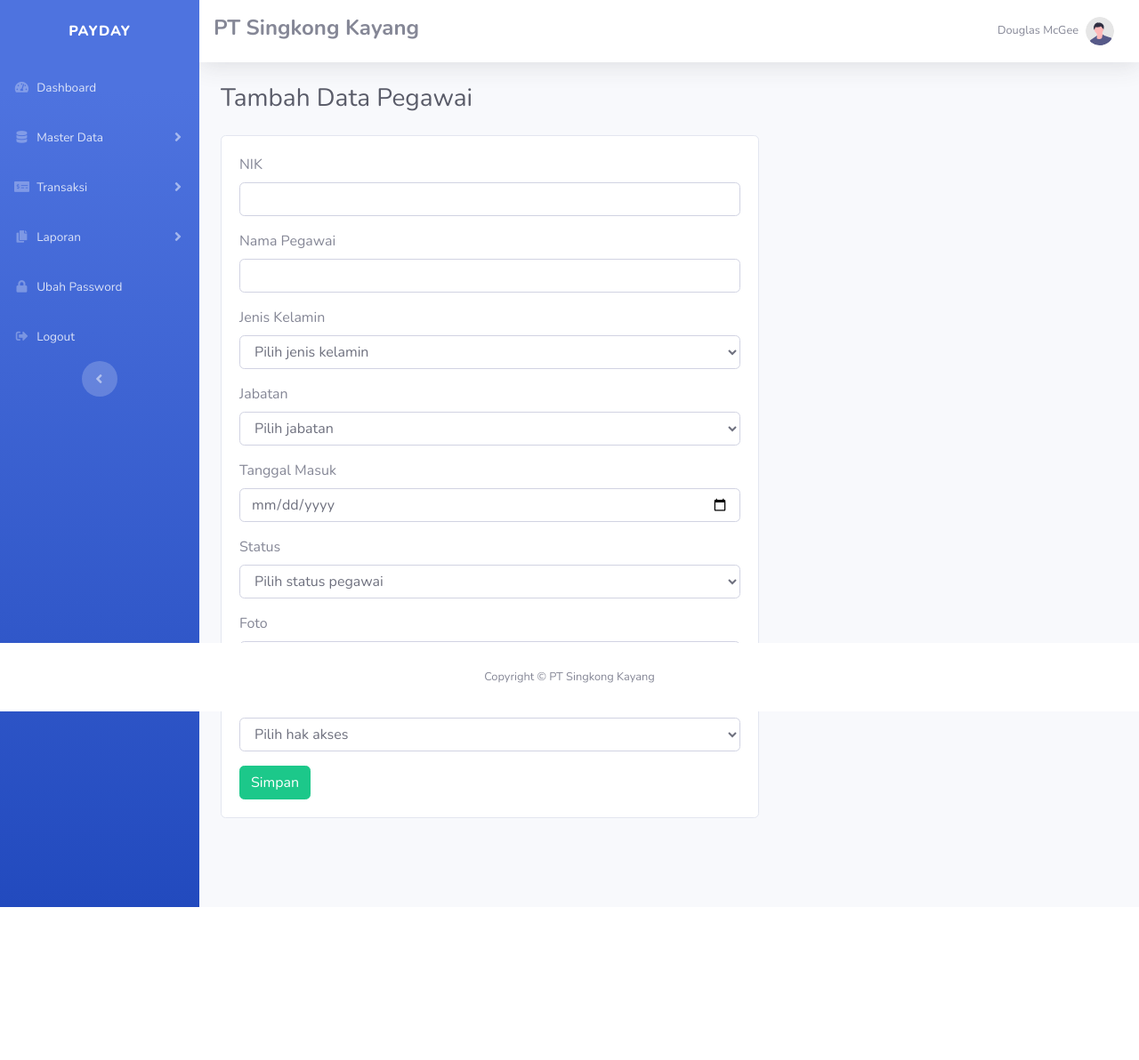
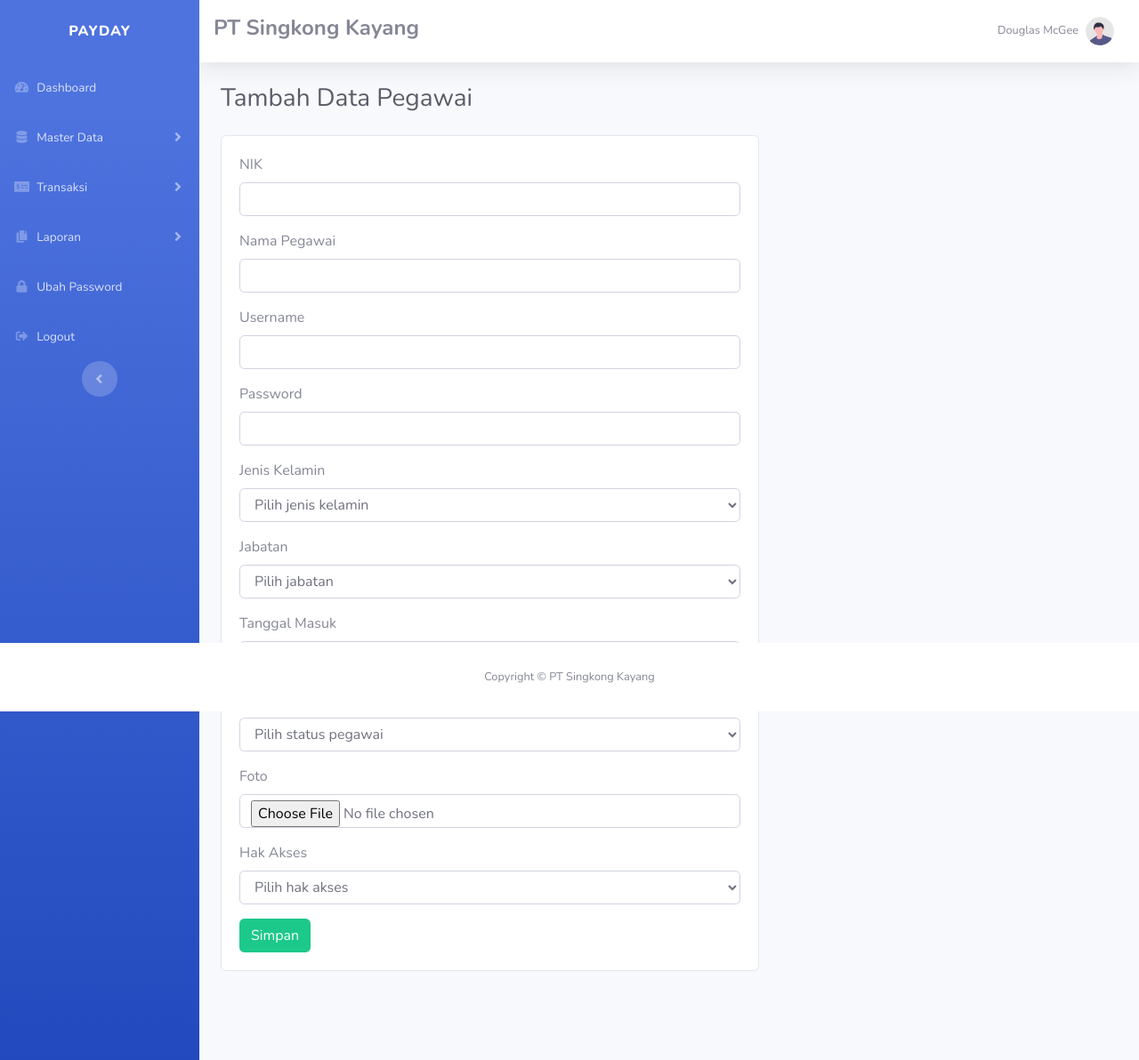
Before and after one commit to bancarafarros/payday, a CodeIgniter app: page /database/index.php/admin/datapegawai/createPegawai in a window 1280 px wide. Shown: the whole page at 89% size. Before the commit the page ends 1020 px from the top, so only its background shows below. Run offline with CodeIgniter, Linux system fonts and the light colour scheme; data that the repository does not hold is empty.

Commit message:
tambah kolom username + password create pegawai

```diff
--- a/application/controllers/admin/DataPegawai.php
+++ b/application/controllers/admin/DataPegawai.php
@@ -47,6 +47,8 @@ class DataPegawai extends CI_Controller
         } else {
             $nik = $this->input->post('nik');
             $nama_pegawai = $this->input->post('nama_pegawai');
+            $username = $this->input->post('username');
+            $password = sha1($this->input->post('password'));
             $jenis_kelamin = $this->input->post('jenis_kelamin');
             $jabatan = $this->input->post('jabatan');
             $tanggal_masuk = $this->input->post('tanggal_masuk');
@@ -72,6 +74,8 @@ class DataPegawai extends CI_Controller
                 'nik' => $nik,
                 'nama_pegawai' => $nama_pegawai,
                 'jenis_kelamin' => $jenis_kelamin,
+                'username' => $username,
+                'password' => $password,
                 'jabatan' => $jabatan,
                 'tanggal_masuk' => $tanggal_masuk,
                 'status' => $status,
--- a/application/views/admin/tambah-data-pegawai.php
+++ b/application/views/admin/tambah-data-pegawai.php
@@ -17,6 +17,18 @@
                 <label for="">Nama Pegawai</label>
                 <input type="text" name="nama_pegawai" class="form-control">
                 <?= form_error('nama_pegawai', '<div class="text-small text-danger"></div>') ?>
+            </div>
+
+            <div class="form-group">
+                <label for="">Username</label>
+                <input type="text" name="username" class="form-control">
+                <?= form_error('username', '<div class="text-small text-danger"></div>') ?>
+            </div>
+
+            <div class="form-group">
+                <label for="">Password</label>
+                <input type="password" name="password" class="form-control">
+                <?= form_error('password', '<div class="text-small text-danger"></div>') ?>
             </div>
 
             <div class="form-group">
```
